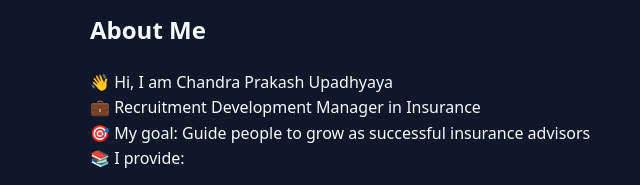
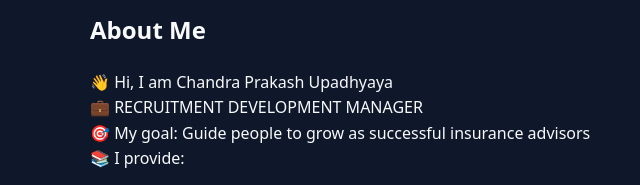
Before and after one commit to chandraprakashupadhyaya/insurance-website, a plain HTML site: page index.html in a window 1280 px wide. Shown: the part 803-988 px from the top of the page, 0-640 px from the left. Drawn offline with Linux system fonts and the light colour scheme.

Commit message:
Update index.html

```diff
--- a/index.html
+++ b/index.html
@@ -48,7 +48,7 @@
   <section id="about" class="section container">
     <h2>About Me</h2>
     <p class="muted">👋 Hi, I am Chandra Prakash Upadhyaya <br>
-      💼 Recruitment Development Manager in Insurance <br>
+      💼 RECRUITMENT DEVELOPMENT MANAGER<br>
       🎯 My goal: Guide people to grow as successful insurance advisors<br>
       📚 I provide:<br>
       <ul>
```
